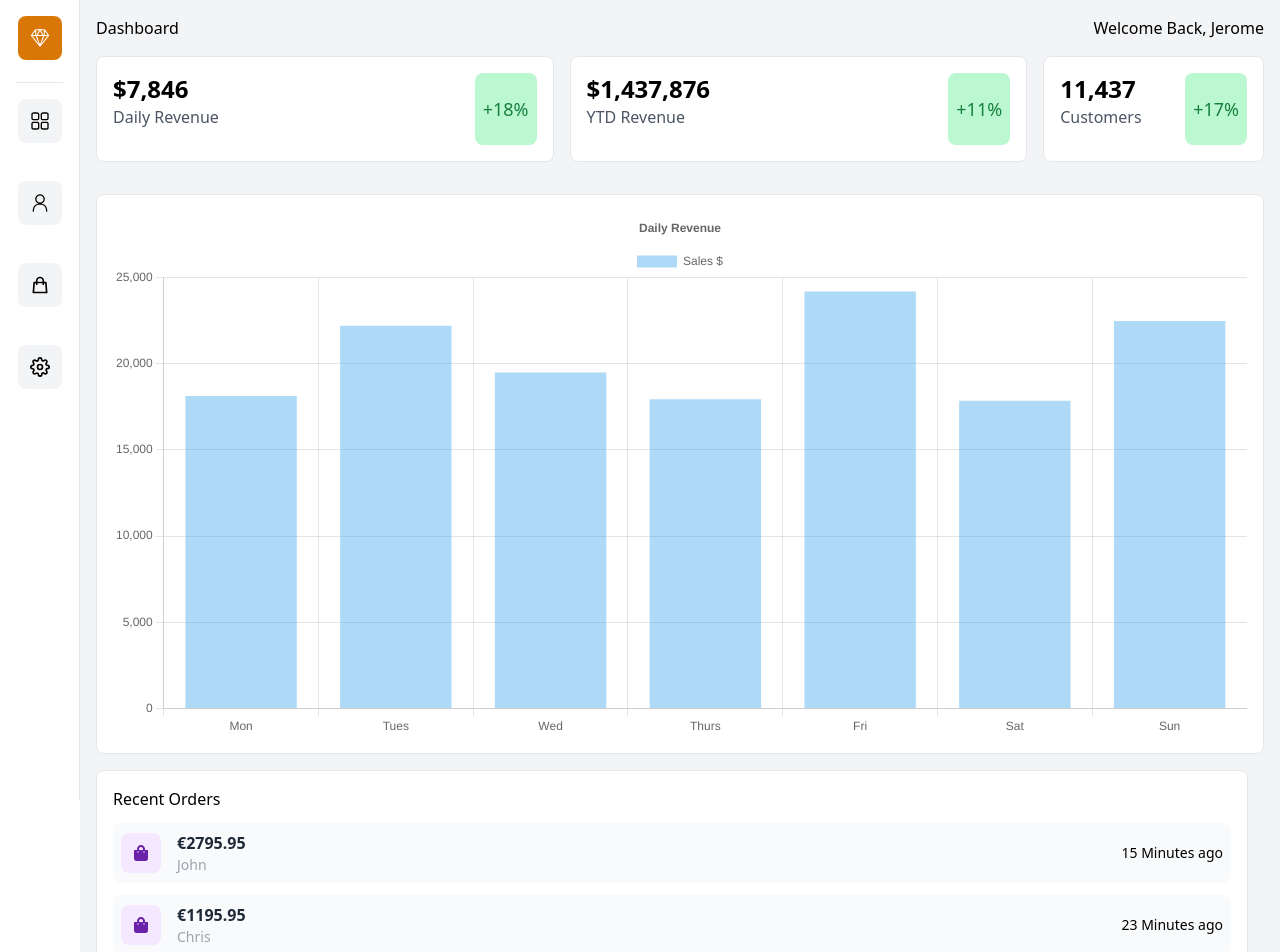
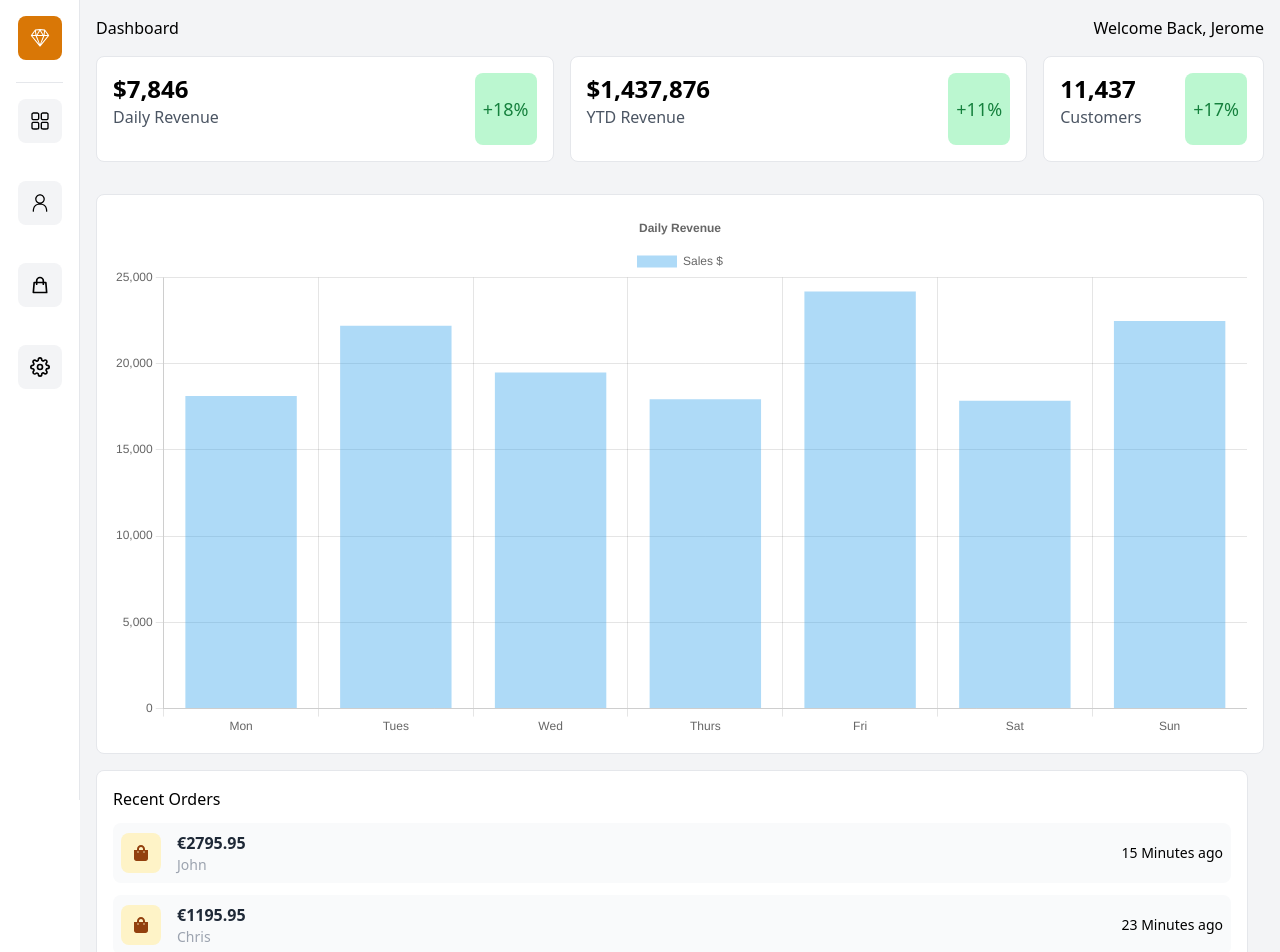
Before and after one commit to CodeKaito/nextjs-dashboard, a Next.js app: page / in a window 1280 px wide. Shown: the top 952 px of the page. Built offline with nearby package versions, Linux system fonts and the light colour scheme.

Commit message:
update colors

```diff
--- a/components/RecentOrders.jsx
+++ b/components/RecentOrders.jsx
@@ -12,8 +12,8 @@ const RecentOrders = () => {
             key={id}
             className='bg-gray-50 hover:bg-gray-100 rounded-lg my-3 p-2 flex items-center cursor-pointer'
           >
-            <div className='bg-purple-100 rounded-lg p-3'>
-              <FaShoppingBag className='text-purple-800' />
+            <div className='bg-amber-100 rounded-lg p-3'>
+              <FaShoppingBag className='text-amber-800' />
             </div>
             <div className='pl-4'>
               <p className='text-gray-800 font-bold'>€{order.total}</p>
```
